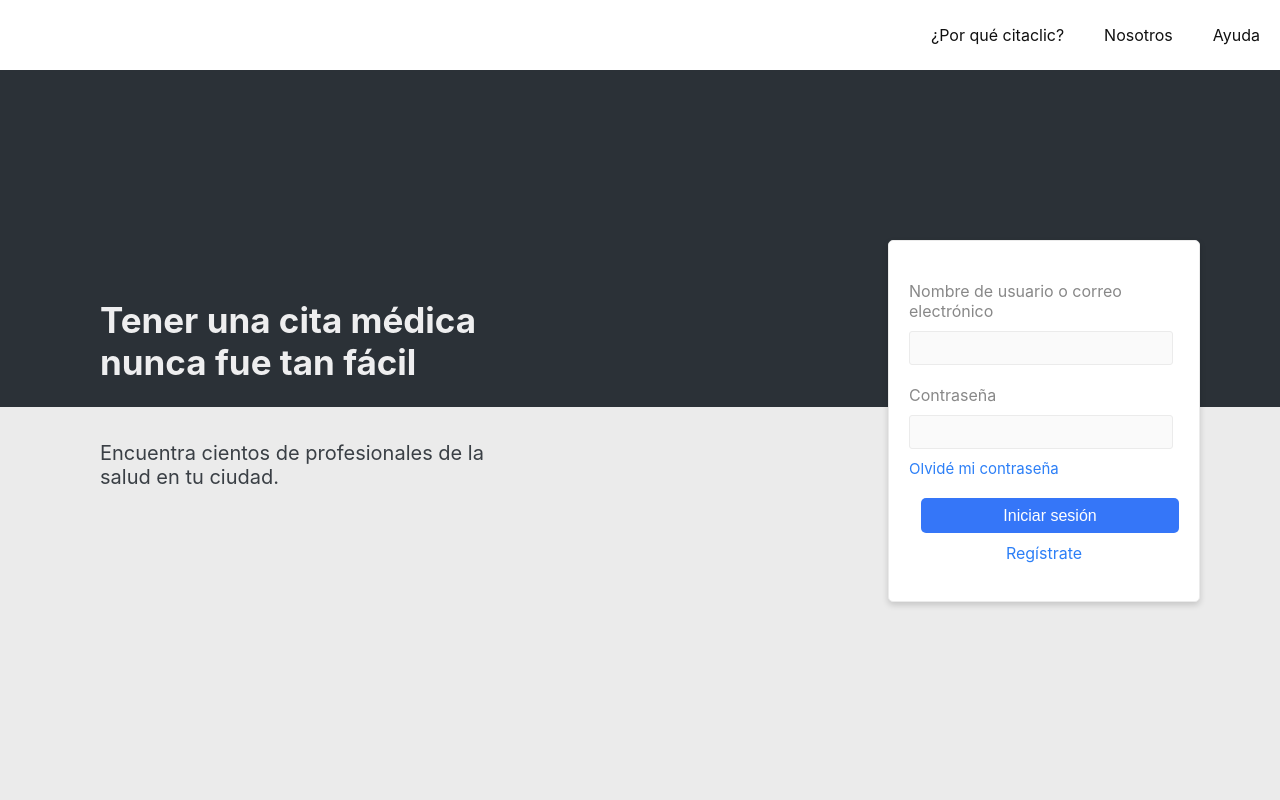
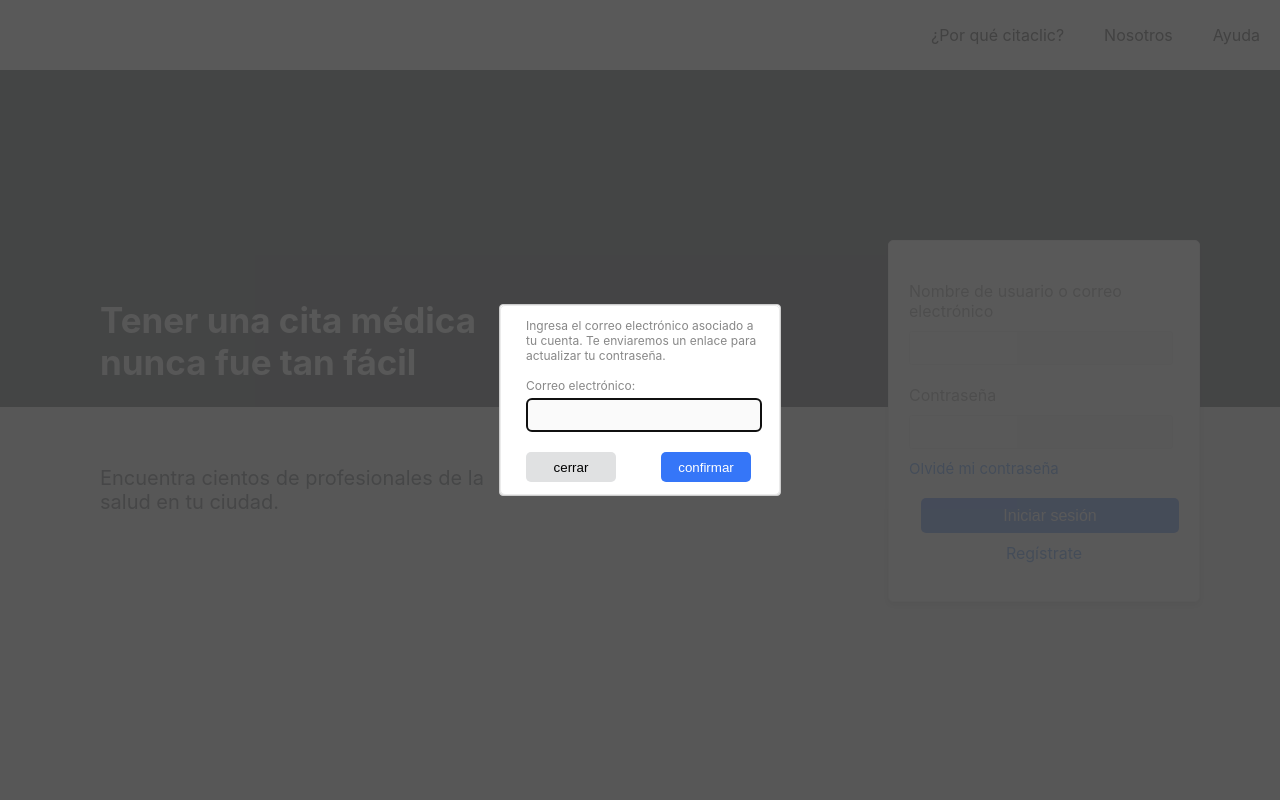
Before and after one commit to davidlondonor/Citaclic, a React (Create React App) app: page / in a window 1280 px wide. Both pictures are taken after a click on the link "Olvidé mi contraseña". Shown: the top 800 px of the page. Built offline with nearby package versions, Linux system fonts and the light colour scheme.

Commit message:
agregando modal (#2)

```diff
--- a/package.json
+++ b/package.json
@@ -5,6 +5,7 @@
   "dependencies": {
     "react": "^16.10.2",
     "react-dom": "^16.10.2",
+    "react-modal": "^3.11.1",
     "react-router-dom": "^5.1.2",
     "react-icons": "^3.8.0",
     "react-scripts": "3.2.0"
--- a/src/home/Home.js
+++ b/src/home/Home.js
@@ -11,8 +11,8 @@ const Home = () => {
           <Header />
           <Login />
           <AboutUS />
+          <DeveloperCards />
           <Help />
-          <DeveloperCards />
        </div>
     );
   }
--- a/src/home/developerCards/developerCards.css
+++ b/src/home/developerCards/developerCards.css
@@ -2,9 +2,9 @@
   display: flex;
   justify-content: space-evenly;
   background-color: #F7F7FA;
-  padding-top: 50px ;
   height: 350px;
-  }
+  align-items: center;
+}
 .card{
   background-color: #FFFFFF;
   width: 150px;
@@ -12,6 +12,7 @@
 }
 .name{
   color: #484848;
+  margin-left: 5px;
   opacity: 1;
   font-size: 18px;
   margin-bottom: 4px;
@@ -21,4 +22,5 @@
   opacity: 1;
   font-size: 14px;
   margin: 0;
+  margin-left: 5px;
 }
--- a/src/home/footer.css
+++ b/src/home/footer.css
@@ -31,3 +31,6 @@
     padding-right: 10px;
     cursor: pointer;
   }
+  .text-socialMedia{
+    padding-right: 8px;
+  }
--- a/src/home/footer.js
+++ b/src/home/footer.js
@@ -16,6 +16,7 @@ const Footer = () => {
                     <p className="text-copyright">Macawlabs SAS</p>
                 </div>
                 <div className="social-media">
+                    <p className="text-socialMedia">Encuéntranos en:</p>
                     <a target="_blank" href="https://www.facebook.com/cita.clic.5"><img src="https://i.ibb.co/Vj1tHk9/face.png" alt="icono-facebook" width="25px" height="25px"></img></a>
                     <a target="_blank" href="https://twitter.com/Citaclic1"><img src="https://i.ibb.co/jD95tTd/twt.png" alt="icono-twitter" width="20px" height="20px"></img></a>
                     <a target="_blank" href="https://www.instagram.com/?hl=es-la"><img src="https://i.ibb.co/pPggCKC/insta.png" alt="icono-instagram" width="20px" height="20px"></img></a>
--- a/src/home/header/header.css
+++ b/src/home/header/header.css
@@ -16,7 +16,7 @@
     display: flex;
     flex-direction: column;
     justify-content: center;
-    height: 400px;
+    height: 450px;
   }
   .text-citaclic{
     padding: 15px 118px 300px 100px;
--- a/src/home/help/help.css
+++ b/src/home/help/help.css
@@ -1,4 +1,25 @@
 .help{
     background-color: #2B3137;
-    height: 450px;
+    height: 350px;
+    display: flex;
+    flex-direction: row;
+    justify-content: space-evenly;
+    align-items: center;
   }
+  .text-help{
+    color: #FFF;
+    margin: 3px;
+    cursor: pointer;
+  }
+  .textTitle{
+    display: flex;
+    flex-direction: column;
+    text-align: center;
+    margin: 0;
+    color: #FFF;
+  }
+  .img-help{
+    display: flex;
+    width: 180px;
+    height: 200px;
+  }
--- a/src/home/login/login.css
+++ b/src/home/login/login.css
@@ -8,7 +8,6 @@
     border-radius: 5px;
     box-shadow: 0px 3px 6px #00000029;
     border: 1px solid #EBEBEB;
-    opacity: 1;
     position: absolute;
   }
   .form{
@@ -21,8 +20,6 @@
     background: #FAFAFA;
     border: 1px solid #EBEBEB;
     border-radius: 3px;
-    opacity: 1;
-    cursor: pointer;
   }
   .password, .username{
     flex-direction: column;
@@ -41,7 +38,6 @@
     border-radius: 5px;
     color: #FFFFFF;
     width: 258px;
-    opacity: 1;
     border: 0;
     cursor: pointer;
   }
@@ -62,7 +58,6 @@
   .text-label{
     padding-bottom: 10px;
     color: #888888;
-    opacity: 1;
   }
   .password-text{
     padding-top: 10px;
@@ -71,3 +66,59 @@
     text-decoration: none;
     color: #2C7FF7;
   }
+  .container-modal{
+    width: 100%;
+    height: 100%;
+    background: #FFFFFF 0% 0% no-repeat padding-box;
+    box-shadow: 0px 3px 6px #00000029;
+    border: 1px solid #EBEBEB;
+    border-radius: 5px;
+    box-sizing: border-box;
+}
+.text-modal{
+    width: 240px;
+    height: 45px;
+    text-align: left;
+    font-size: 12px;
+    color: #888888;
+    margin-bottom: 15px;
+}
+.text-modal-email{
+    text-align: left;
+    font-size: 12px;
+    color: #888888;
+    margin-bottom: 5px;
+}
+.input-modal{
+    width: 230px;
+    height: 30px;
+    background: #FAFAFA 0% 0% no-repeat padding-box;
+    border: 1px solid #EBEBEB;
+    border-radius: 5px;
+    margin-bottom: 10px;
+}
+.boton-volver{
+    width: 90px;
+    height: 30px;
+    background: #E0E1E2;
+    border-radius: 5px;
+    cursor: pointer;
+    margin-right: 45px;
+    margin-top: 10px;
+    border: none;
+}
+.boton-confirmar{
+    background: #3576F8;
+    height: 30px;
+    border-radius: 5px;
+    color: #FFFFFF;
+    width: 90px;
+    border: 0;
+    cursor: pointer;
+    margin-top: 10px;
+    border: none;
+
+}
+.inside-modal{
+    margin-left: 25px;
+}
--- a/src/home/login/login.js
+++ b/src/home/login/login.js
@@ -1,21 +1,60 @@
 import {Link} from 'react-router-dom';
 import React from 'react';
 import './login.css';
+import Modal from 'react-modal';
 
+const stylesModal = {
+    content: {
+        width: '280px',
+        height: '190px',
+        top: '50%',
+        left: '50%',
+        right: 'auto',
+        bottom: 'auto',
+        marginRight: '-50%',
+        transform: 'translate(-50%, -50%)',
+        padding: 0
+    },
+    overlay: {
+        backgroundColor: 'rgba(72,72,72,0.9)'
+    }
+};
+Modal.setAppElement('#root');
+class Login extends React.Component{
+    state = {
+        isModalOpen: false
+    }
 
-const Login = () => {
-    return(
+    openModal = () => {
+        this.setState({
+            isModalOpen: true
+        })
+    }
+    closeModal = () => {
+        this.setState({
+            isModalOpen: false
+        })
+    }
+    informationSend = () =>{
+        alert('El enlace ha sido enviado');
+    }
+
+    render(){
+        return(
         <div className="container">
             <div className="login">
                 <form className="form">
                     <div className="username">
                         <label className="text-label">Nombre de usuario o correo electrónico</label>
-                        <input className="styles-input" type="text"></input>
+                        <input
+                            className="styles-input"
+                        />
                     </div>
                     <div className="password">
-                        <label className="text-label" for="number">Contraseña</label>
+                        <label className="text-label" htmlFor="number">Contraseña</label>
                         <input className="styles-input" type="password"></input>
-                        <a className="password-text" href="#">Olvidé mi contraseña</a>
+                        <a href="#" className="password-text" onClick={this.openModal}>Olvidé mi contraseña</a>
+
                     </div>
                     <div className="start-boton">
                         <button className="boton" type="submit">Iniciar sesión</button>
@@ -25,7 +64,27 @@ const Login = () => {
                     </div>
                 </form>
             </div>
+            <Modal
+                isOpen={this.state.isModalOpen}
+                onRequestClose={this.closeModal}
+                style={stylesModal}
+            >
+            <div className="container-modal">
+                <div className="modal">
+                    <div className="inside-modal">
+                        <p className="text-modal">Ingresa el correo electrónico asociado a tu cuenta. Te enviaremos un enlace para actualizar tu contraseña.</p>
+                        <p className="text-modal-email">Correo electrónico:</p>
+                        <form>
+                            <input autoFocus className="input-modal" type="email"></input>
+                        </form>
+                        <button type="submit" onClick={this.closeModal} className="boton-volver">cerrar</button>
+                        <button type="submit" className="boton-confirmar" onClick={this.informationSend}>confirmar</button>
+                    </div>
+                </div>
+        </div>
+            </Modal>
       </div>
-    )
+        )
+    }
 }
 export default Login;
--- a/src/home/signUP/SignUP.css
+++ b/src/home/signUP/SignUP.css
@@ -12,20 +12,17 @@ div .container-signup {
     border-radius: 5px;
     box-shadow: 0px 3px 6px #00000029;
     border: 1px solid #EBEBEB;
-    opacity: 1;
   }
   .form{
     display: flex;
     flex-direction: column;
   }
-  .styles-input{
+  .stylesInput{
     height: 30px;
     width: 258px;
     background: #FAFAFA;
     border: 1px solid #EBEBEB;
     border-radius: 3px;
-    opacity: 1;
-    cursor: pointer;
   }
   .password, .name, .lastName, .email{
     flex-direction: column;
@@ -45,7 +42,6 @@ div .container-signup {
     border-radius: 5px;
     color: #FFFFFF;
     width: 258px;
-    opacity: 1;
     border: 0;
     cursor: pointer;
   }
--- a/src/home/signUP/SignUP.js
+++ b/src/home/signUP/SignUP.js
@@ -10,19 +10,19 @@ const SignUP = () => {
                     <form className="form">
                         <div className="name">
                             <label className="text-label">Nombre</label>
-                            <input className="styles-input" type="text"></input>
+                            <input className="stylesInput" type="text"></input>
                         </div>
                         <div className="lastName">
                             <label className="text-label">Apellido</label>
-                            <input className="styles-input" type="text"></input>
+                            <input className="stylesInput" type="text"></input>
                         </div>
                         <div className="email">
                             <label className="text-label">Correo electrónico</label>
-                            <input className="styles-input" type="email"></input>
+                            <input className="stylesInput" type="email"></input>
                         </div>
                         <div className="password">
                             <label className="text-label">Contraseña</label>
-                            <input className="styles-input" type="password"></input>
+                            <input className="stylesInput" type="password"></input>
                         </div>
                         <div className="start-boton">
                             <button className="boton" type="submit">Registrarme</button>
```
Also changed, not shown: src/home/help/help.js (+19 -1 lines), 1 other file (tests, documents, lock files or other folders).
